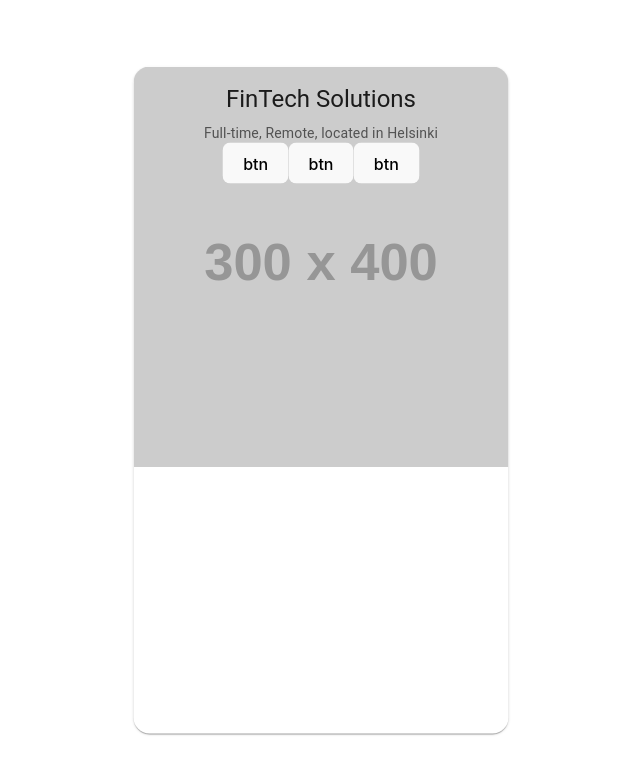
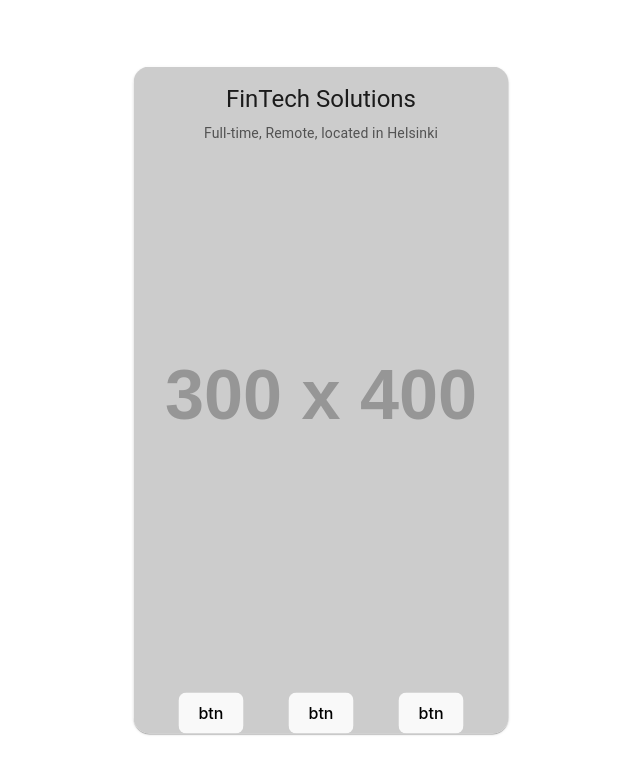
Before and after one commit to Papumaja/junction24, a React (Vite) app: page / in a window 1280 px wide. Shown: the top 774 px of the page, without its empty margins (319-959 px from the left). Built offline with nearby package versions, Linux system fonts and the light colour scheme.

Commit message:
Literally tinder UI

```diff
--- a/src/components/SwipeCard/SwipeCardContent.css
+++ b/src/components/SwipeCard/SwipeCardContent.css
@@ -8,5 +8,15 @@
 }
 
 .SwipeCardControls {
-    height:30%;
+    position: absolute;
+    bottom:0;
+    left:0;
+    height:15%;
+    width:100%;
+    display: flex;          /* Use flexbox to align the buttons horizontally */
+    align-items: center;    /* Vertically center the buttons */
+    justify-content: space-evenly; /* Space buttons evenly or use other spacing methods */
+    padding: 0;             /* Remove padding if any */
+    margin: 0;              /* Remove margin if any */
+    height: auto;           /* Let the height adjust to the content */
 }
--- a/src/components/SwipeCard/SwipeCardContent.jsx
+++ b/src/components/SwipeCard/SwipeCardContent.jsx
@@ -42,16 +42,14 @@ function SwipeCardImage()
     // Consume the CardsContext
     const { cards, currentIndex, swipeCard } = useContext(CardsContext);
     const currentCard = cards[currentIndex];
-    return <div className="SwipeCardImage">
-        {currentCard.image && (
+    return (currentCard.image ? (
             <CardMedia
             component="img"
             image={currentCard.image}
             alt={currentCard.name}
-            style={{ height: '60%', objectFit: 'cover' }}
+            className="SwipeCardImage"
             />
-        )}
-    </div>
+        ) : (<div className="SwipeCardImage"/>))
 }
 
 export function SwipeCardContent()
```
